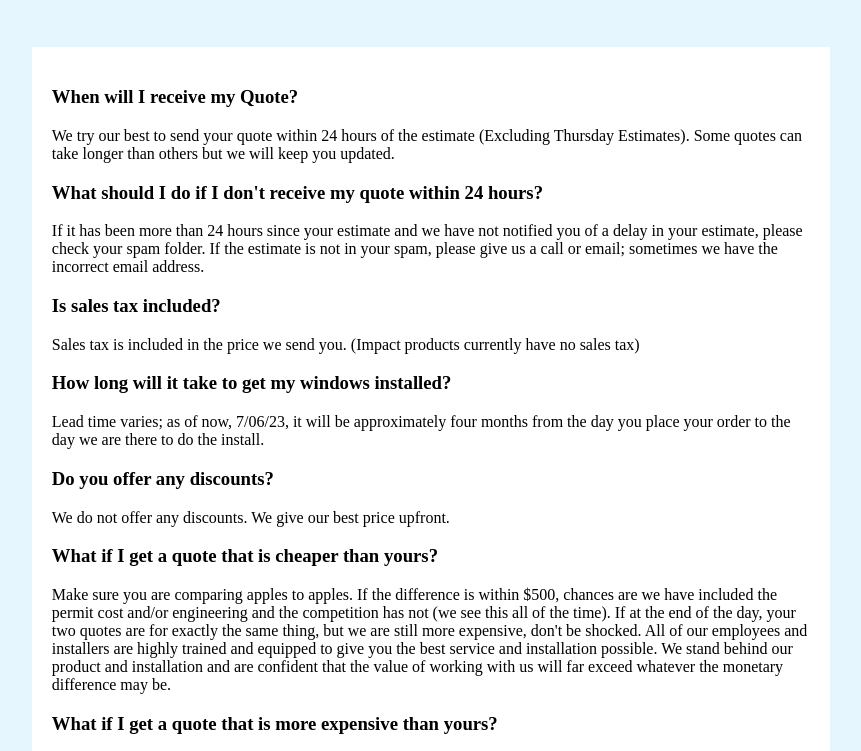
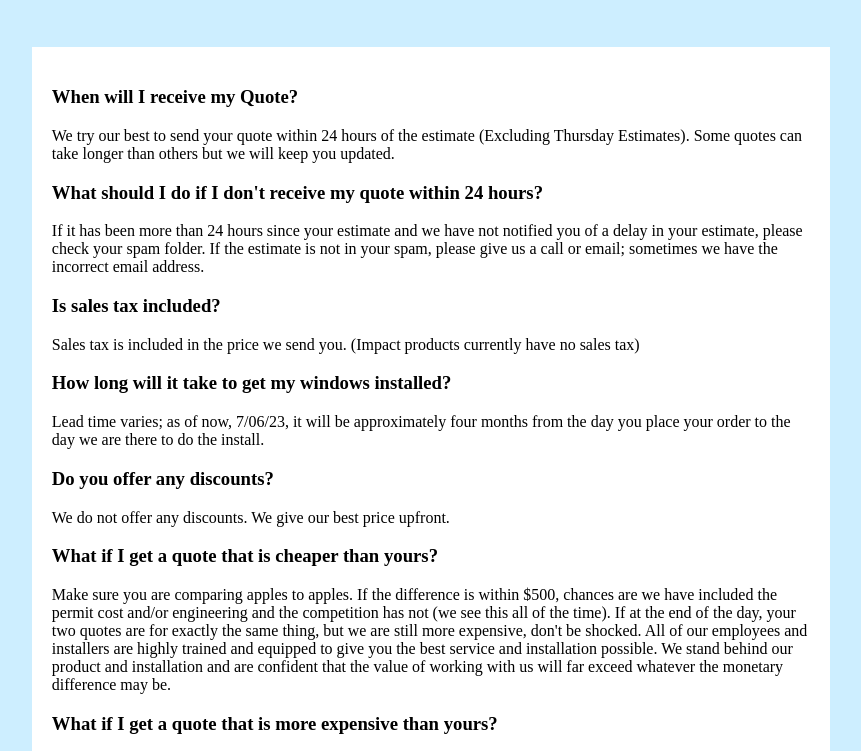
Before and after one commit to clearchoicewindowsandglass/FAQ, a plain HTML site: page index.html in a window 1280 px wide. Shown: the part 101-852 px from the top of the page, without its empty margins (209-1070 px from the left). Drawn offline with Linux system fonts and the light colour scheme.

Commit message:
Update index.html

```diff
--- a/index.html
+++ b/index.html
@@ -4,7 +4,7 @@
   <title>Clear Choice Windows FAQ</title>
   <style>
     body {
-      background-color: rgb(229,246,254);
+      background-color:  rgb(205,238,255);
       text-align: center;
     }
 
```
